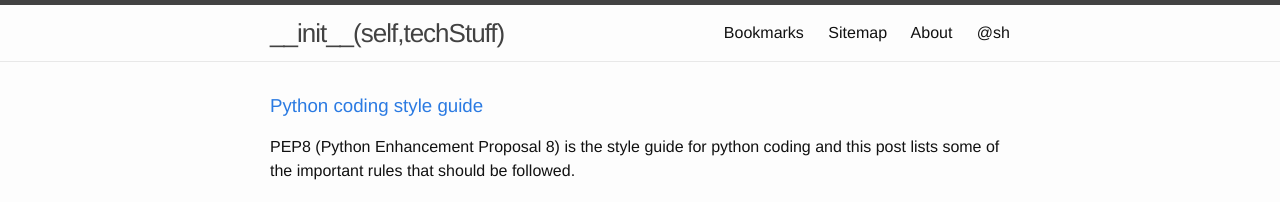
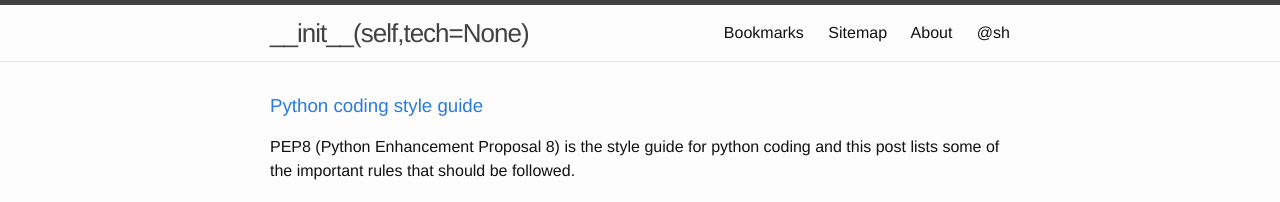
Before and after one commit to yuan-jiang/yuan-jiang.github.io, a Jekyll site: the page built from index.html, in a window 1280 px wide. Shown: the top 202 px of the page. Built offline with Jekyll 4.4.1, drawn with Linux system fonts in a browser that asks for light colours; the list of posts is cut into pages by our own code.

Commit message:
Make post title dynamically show first tag

```diff
--- a/_includes/header.html
+++ b/_includes/header.html
@@ -2,7 +2,7 @@
 
   <div class="wrapper">
 
-    <a class="site-title" href="{{ site.baseurl }}/">__init__(self,techStuff)</a>
+    <a class="site-title" href="{{ site.baseurl }}/">__init__(self,tech={% if page.tags %}{{ page.tags[0] }}{% else %}None{% endif %})</a>
 
     <nav class="site-nav">
       <a href="#" class="menu-icon">
```
